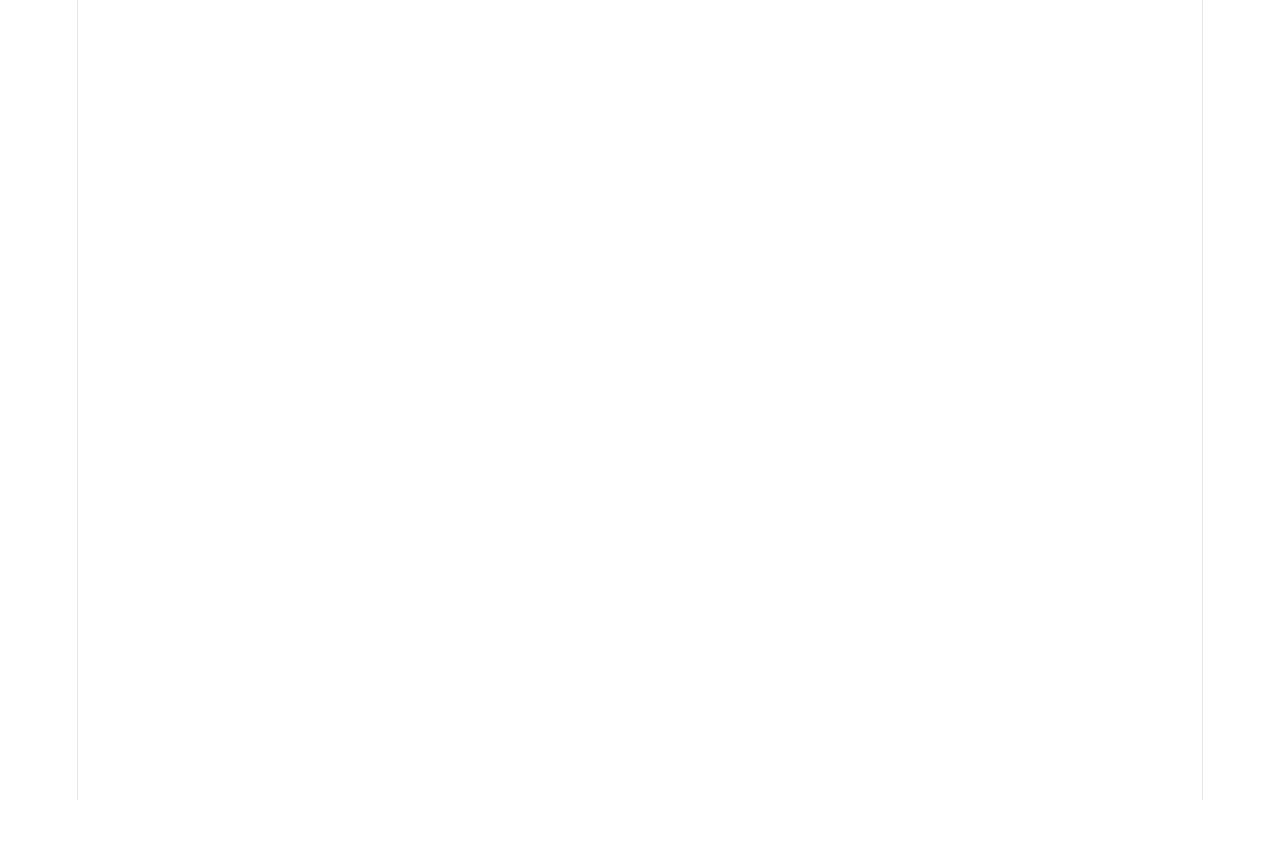
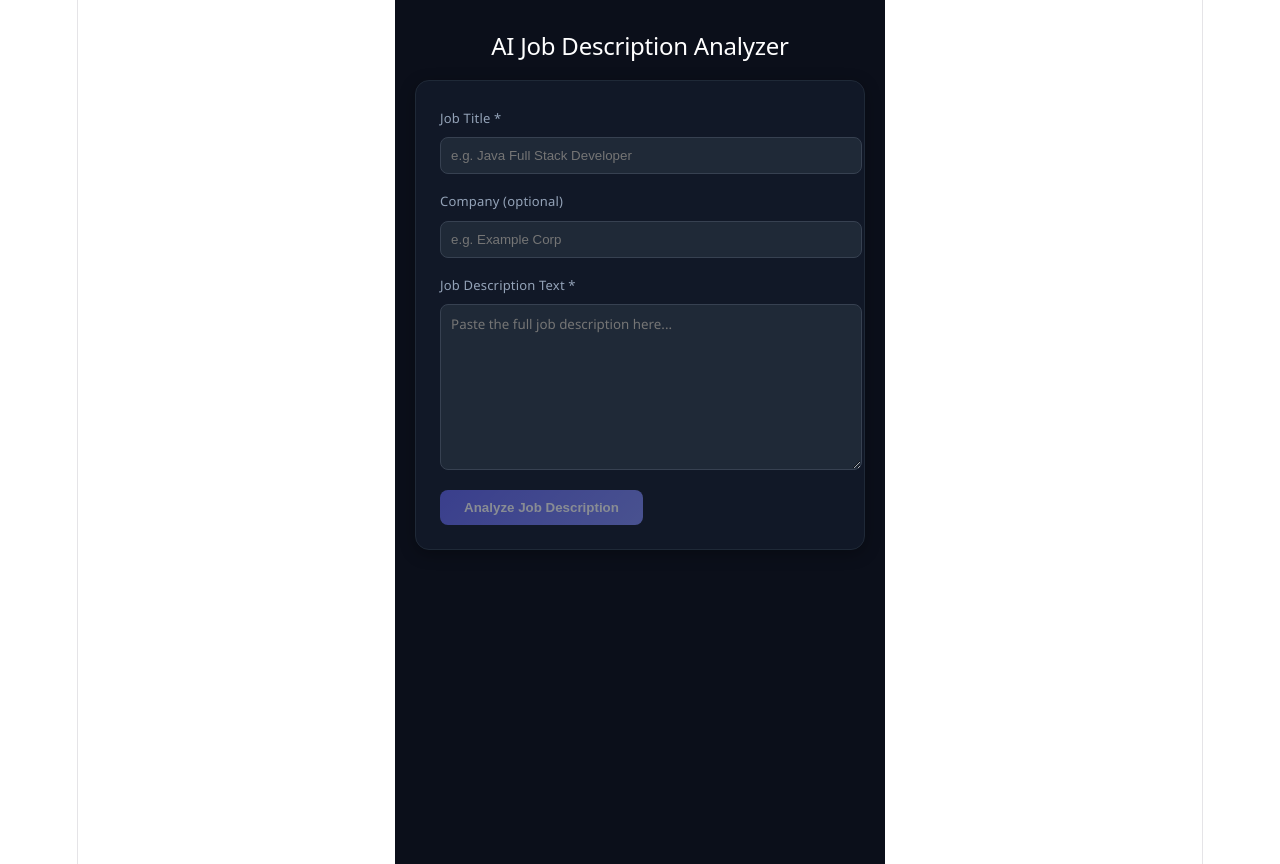
Before and after one commit to pradeep-bhat-ms/ai-career-platform, a React app in the folder frontend/: page /job-description in a window 1280 px wide. Before the commit this address had no page. Before the commit the page ends 800 px from the top, so only its background shows below. Built offline with nearby package versions, Linux system fonts and the light colour scheme; sample sign-in values are in the browser's storage; the HTML template or start-up script is replaced by a standard one.

Commit message:
feat: frontend for job description analyzer

```diff
--- a/frontend/src/App.jsx
+++ b/frontend/src/App.jsx
@@ -4,6 +4,7 @@ import Login from "./pages/Login";
 import Dashboard from "./pages/Dashboard";
 import ProtectedRoute from "./components/ProtectedRoute";
 import ResumeAnalyzer from "./pages/ResumeAnalyzer";
+import JobDescriptionAnalyzer from "./pages/JobDescriptionAnalyzer";
 
 function App() {
   return (
@@ -26,6 +27,14 @@ function App() {
     </ProtectedRoute>
   }
 />
+<Route
+  path="/job-description"
+  element={
+    <ProtectedRoute>
+      <JobDescriptionAnalyzer />
+    </ProtectedRoute>
+  }
+/>
         </Routes>
     </BrowserRouter>
   );
--- a/frontend/src/pages/Dashboard.jsx
+++ b/frontend/src/pages/Dashboard.jsx
@@ -15,6 +15,7 @@ function Dashboard() {
     <div>
       <h2>Welcome, {fullName}</h2>
       <Link to="/resume">Go to Resume Analyzer</Link>
+      <Link to="/job-description">Go to Job Description Analyzer</Link>
       <button onClick={handleLogout}>Logout</button>
     </div>
   );
--- /dev/null
+++ b/frontend/src/pages/JobDescriptionAnalyzer.jsx
@@ -0,0 +1,130 @@
+import { useState } from "react";
+import { submitJobDescription } from "../services/jobDescriptionService";
+import "./ResumeAnalyzer.css";
+
+function JobDescriptionAnalyzer() {
+  const [jobTitle, setJobTitle] = useState("");
+  const [company, setCompany] = useState("");
+  const [rawText, setRawText] = useState("");
+  const [result, setResult] = useState(null);
+  const [loading, setLoading] = useState(false);
+  const [error, setError] = useState("");
+
+  const handleSubmit = async () => {
+    if (!jobTitle || !rawText) return;
+    setLoading(true);
+    setError("");
+    setResult(null);
+    try {
+      const res = await submitJobDescription(jobTitle, company, rawText);
+      setResult(res.data);
+    } catch (err) {
+      setError(err.response?.data?.message || "Failed to analyze job description");
+    } finally {
+      setLoading(false);
+    }
+  };
+
+  return (
+    <div className="resume-page">
+      <h2>AI Job Description Analyzer</h2>
+      {error && <div className="error-banner">{error}</div>}
+
+      <div className="upload-card" style={{ textAlign: "left" }}>
+        <label style={{ display: "block", marginBottom: 6, fontSize: 13, color: "#94a3b8" }}>
+          Job Title *
+        </label>
+        <input
+          type="text"
+          value={jobTitle}
+          onChange={(e) => setJobTitle(e.target.value)}
+          placeholder="e.g. Java Full Stack Developer"
+          style={{
+            width: "100%", padding: 10, marginBottom: 14,
+            borderRadius: 8, border: "1px solid #374151",
+            background: "#1f2937", color: "#e2e8f0",
+          }}
+        />
+
+        <label style={{ display: "block", marginBottom: 6, fontSize: 13, color: "#94a3b8" }}>
+          Company (optional)
+        </label>
+        <input
+          type="text"
+          value={company}
+          onChange={(e) => setCompany(e.target.value)}
+          placeholder="e.g. Example Corp"
+          style={{
+            width: "100%", padding: 10, marginBottom: 14,
+            borderRadius: 8, border: "1px solid #374151",
+            background: "#1f2937", color: "#e2e8f0",
+          }}
+        />
+
+        <label style={{ display: "block", marginBottom: 6, fontSize: 13, color: "#94a3b8" }}>
+          Job Description Text *
+        </label>
+        <textarea
+          value={rawText}
+          onChange={(e) => setRawText(e.target.value)}
+          placeholder="Paste the full job description here..."
+          rows={8}
+          style={{
+            width: "100%", padding: 10, marginBottom: 14,
+            borderRadius: 8, border: "1px solid #374151",
+            background: "#1f2937", color: "#e2e8f0", fontFamily: "inherit",
+          }}
+        />
+
+        <button className="primary-btn" onClick={handleSubmit} disabled={loading || !jobTitle || !rawText}>
+          {loading && <span className="spinner"></span>}
+          {loading ? "Analyzing..." : "Analyze Job Description"}
+        </button>
+      </div>
+
+      {result && (
+        <div className="section-card">
+          <h3>{result.jobTitle}</h3>
+          <p style={{ color: "#cbd5e1", fontSize: 14 }}>{result.extractedData.summary}</p>
+
+          {result.extractedData.experienceLevel && (
+            <p style={{ fontSize: 14 }}>
+              <strong>Experience Level:</strong> {result.extractedData.experienceLevel}
+            </p>
+          )}
+
+          <h3 style={{ marginTop: 20 }}>✅ Required Skills</h3>
+          <div className="skill-chip-group">
+            {result.extractedData.requiredSkills.map((s) => (
+              <span key={s} className="chip missing-required">{s}</span>
+            ))}
+          </div>
+
+          <h3 style={{ marginTop: 20 }}>💡 Preferred Skills</h3>
+          <div className="skill-chip-group">
+            {result.extractedData.preferredSkills.length === 0 ? (
+              <span style={{ color: "#94a3b8", fontSize: 13 }}>None specified</span>
+            ) : (
+              result.extractedData.preferredSkills.map((s) => (
+                <span key={s} className="chip missing-recommended">{s}</span>
+              ))
+            )}
+          </div>
+
+          {result.extractedData.responsibilities.length > 0 && (
+            <>
+              <h3 style={{ marginTop: 20 }}>📋 Responsibilities</h3>
+              <ul style={{ color: "#cbd5e1", fontSize: 14, paddingLeft: 20 }}>
+                {result.extractedData.responsibilities.map((r, idx) => (
+                  <li key={idx} style={{ marginBottom: 4 }}>{r}</li>
+                ))}
+              </ul>
+            </>
+          )}
+        </div>
+      )}
+    </div>
+  );
+}
+
+export default JobDescriptionAnalyzer;
--- /dev/null
+++ b/frontend/src/services/jobDescriptionService.js
@@ -0,0 +1,9 @@
+import axiosInstance from "./axiosConfig";
+
+export const submitJobDescription = (jobTitle, company, rawText) => {
+  return axiosInstance.post("/job-description/submit", {
+    jobTitle,
+    company,
+    rawText,
+  });
+};
```
